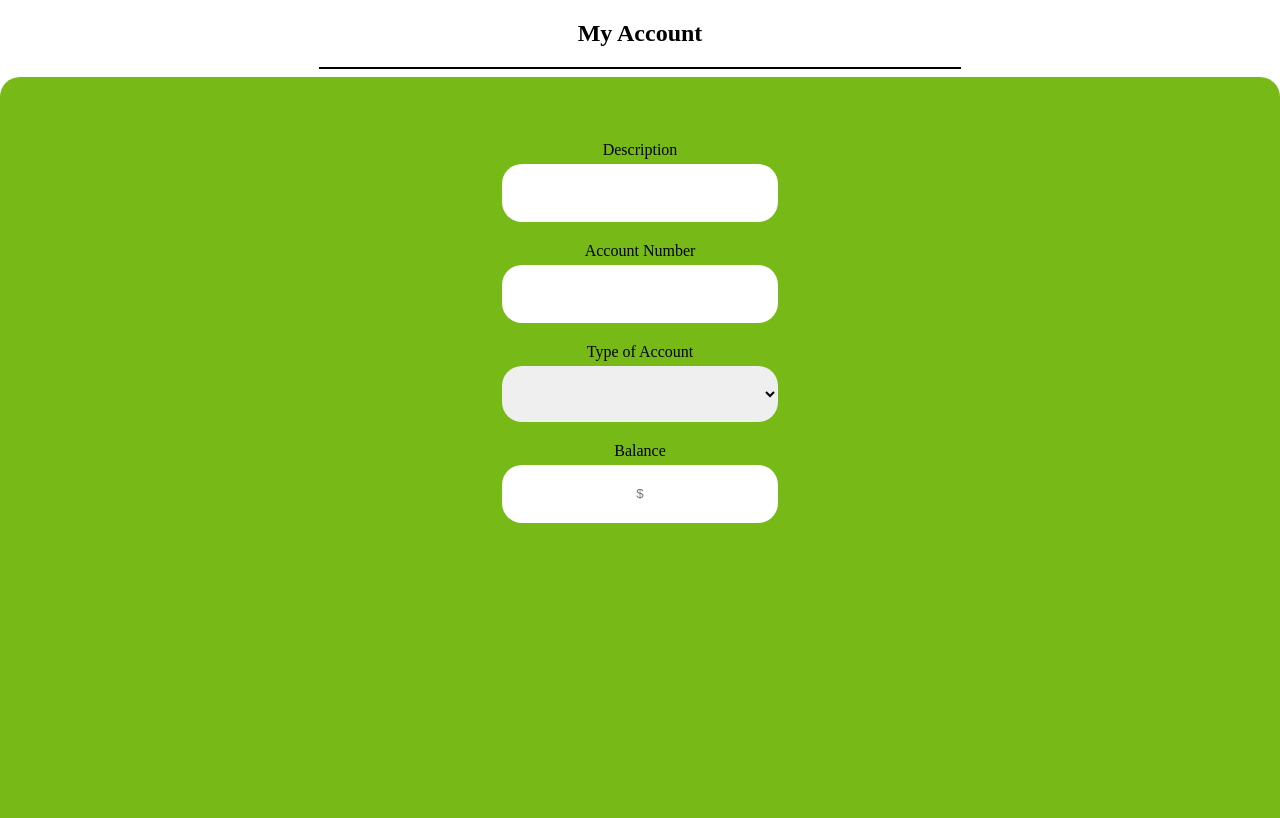
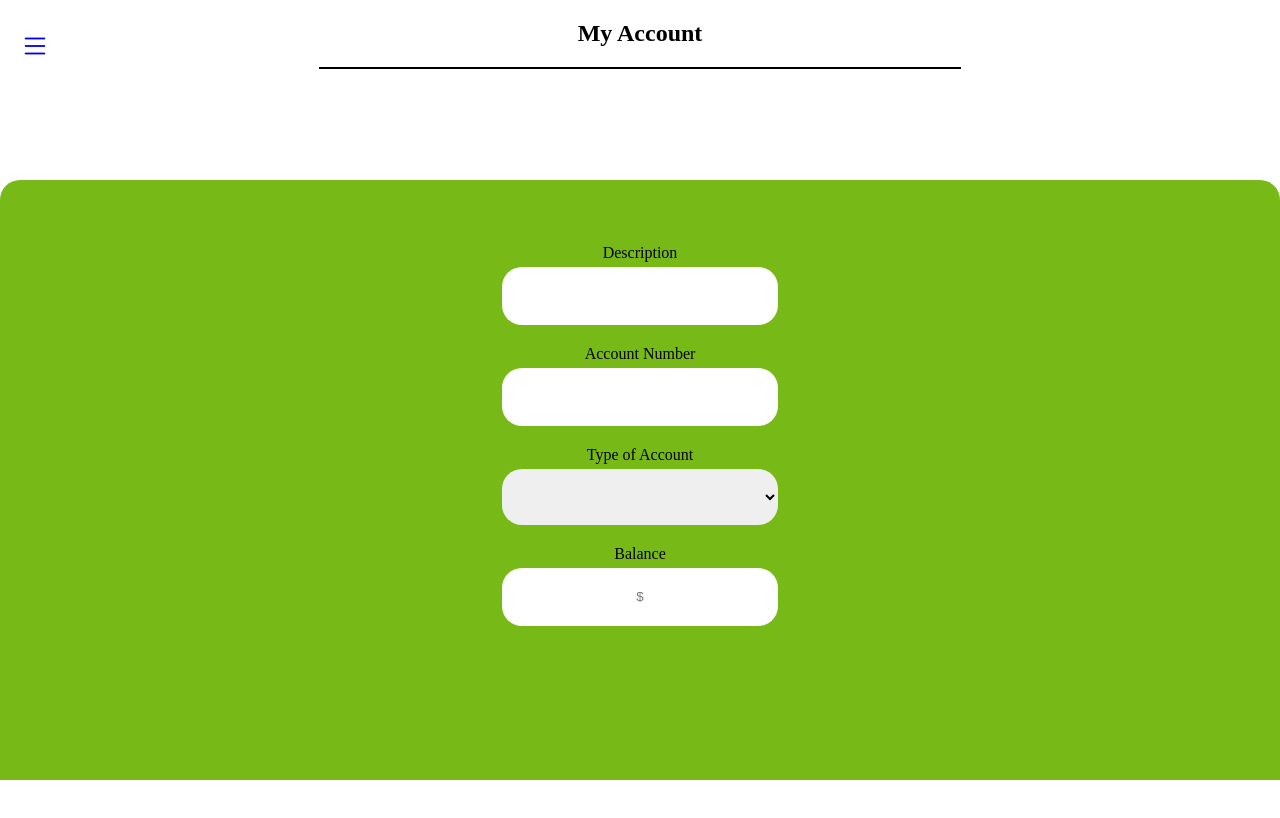
Before and after one commit to tommy439/Banking, a plain HTML site: page ind.html in a window 1280 px wide. Drawn offline with nearby package versions, Linux system fonts and the light colour scheme.

Commit message:
git commit

```diff
--- a/ind.html
+++ b/ind.html
@@ -5,13 +5,19 @@
     <meta charset="UTF-8">
     <meta name="viewport" content="width=device-width, initial-scale=1.0">
     <link rel="stylesheet" href="stle.css">
+    <link rel="stylesheet" href="https://cdn.jsdelivr.net/npm/bootstrap-icons@1.13.1/font/bootstrap-icons.min.css">
     <title>Banking Dashboard </title>
 </head>
 
 <body>
     <main>
         <div class="head-acc">
+            <div>
             <h2>My Account</h2>
+            <div class="icon">
+                <a href="index.htm"><i class="bi bi-list"></i></a>
+            </div>
+            </div>
             <hr>
         </div>
         <div class="box">
--- a/stle.css
+++ b/stle.css
@@ -6,10 +6,22 @@ body{
 }
 .head-acc{
           text-align: center;
+            background-color: white;
+          height: 20vh;
+
 }
 hr{
           width: 50%;
           border: 1px solid black;
+}
+.icon {
+   color: black;
+   position: absolute;
+   top: 30px;
+   left: 20px;
+   font-size: 30px;
+
+
 }
 .box{
           display: flex;
@@ -17,7 +29,7 @@ hr{
            background-color: rgb(119, 186, 23);
           align-items: center;
           flex-direction: column;
-          height: 85vh;
+          height: 59vh;
           padding: 5% 0px;
           border-top-left-radius:20px ;
           border-top-right-radius: 20px;
```
Lines whose indentation alone changed are shown as unchanged.
